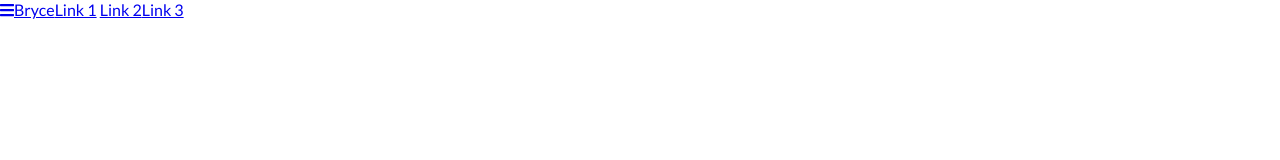
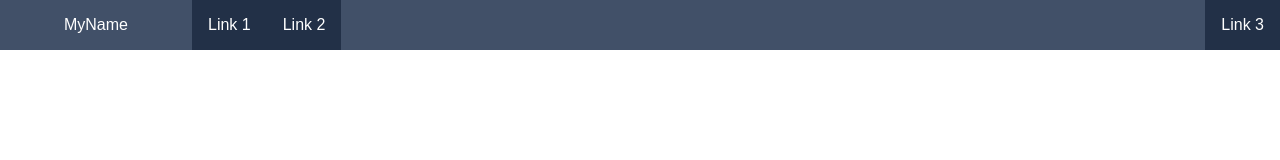
Before and after one commit to BryceKrispy9/flexbox-course, a plain HTML site: page flexbox-capstone-responsive-navbar/index.html in a window 1280 px wide. Drawn offline with Linux system fonts and the light colour scheme.

Commit message:
Courses update

```diff
--- a/flexbox-capstone/index.html
+++ b/flexbox-capstone-responsive-navbar/index.html
@@ -13,22 +13,28 @@
     <link rel="stylesheet" href="styles.css">
 
 </head>
+
 <body>
-    <div class="navigation">
-        <a href="#" class="toggle" id="navigationHamburder">
+    <div class="navbar">
+        <a href="#" class="toggle" id="navHamburger">
             <i class="fas fa-bars"></i>
         </a>
-
-        <a href="#" class="brand">Bryce</a>
-
+        <a href="#" class="brand">MyName</a>
         <div class="left">
             <a href="#" class="link">Link 1</a>
             <a href="#" class="link">Link 2</a>
         </div>
-
         <div class="right">
             <a href="#" class="link">Link 3</a>
         </div>
     </div>
 </body>
+
+<script>
+    const navHamburger = document.querySelector('#navHamburger');
+    navHamburger.addEventListener('click', (e) => {
+        navHamburger.parentElement.classList.toggle('active');
+    })
+</script>
+
 </html>
--- /dev/null
+++ b/flexbox-capstone-responsive-navbar/styles.css
@@ -0,0 +1,78 @@
+html {
+    font-family: 'Oxygen', sans-serif;
+}
+body {
+    margin: 0px;
+}
+.navbar {
+    background: #415068;
+}
+.navbar div {
+    display: none;
+}
+.navbar .toggle,
+.navbar .brand {
+    display: inline-block;
+}
+.navbar .link {
+    display: block;
+    text-align: center;
+    padding: 1em;
+    text-decoration: none;
+    background: #223047;
+    color: white;
+}
+.navbar .link:hover,
+.navbar .link:active {
+    color: #223047;
+    background: white;
+}
+.navbar .brand {
+    width: 10em;
+    text-align: center;
+    padding: 1em;
+    color: white;
+}
+.navbar a {
+    text-decoration: none;
+}
+.navbar .toggle {
+    padding: 1em;
+    color: black;
+}
+@media (min-width: 48em) {
+    .navbar {
+        display: flex;
+    }
+    .navbar .left,
+    .navbar .right {
+        display: flex;
+        flex: 1;
+    }
+    .navbar .link {
+        width: auto;
+    }
+    .navbar .right {
+        justify-content: flex-end;
+    }
+    .navbar .toggle {
+        display: none;
+    }
+}
+@media (min-width: 48em) {
+    .navbar div {
+        display: flex;
+    }
+}
+@media (max-width: 48em) {
+    .navbar.active .toggle {
+        background: #223047;
+        color: white;
+    }
+    .navbar .brand {
+        text-align: left;
+    }
+    .navbar.active div {
+        display: block;
+    }
+}
--- a/flexbox-capstone/styles.css
+++ /dev/null
@@ -1,11 +0,0 @@
-html {
-    font-family: 'Lato', sans-serif;
-}
-
-body {
-    margin: 0px;
-}
-
-.navigation {
-    display: flex;
-}
```
